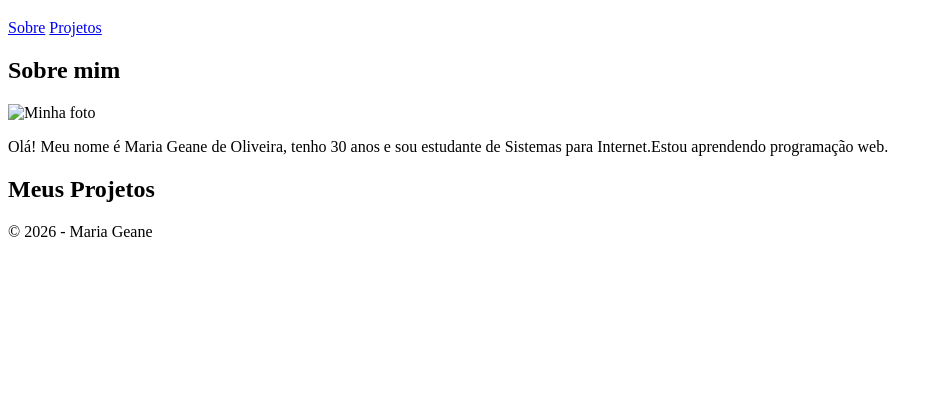
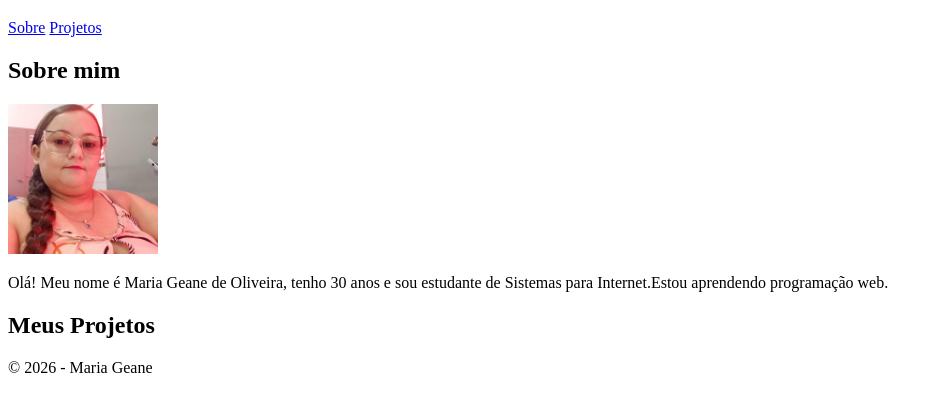
Before and after one commit to geane-star/Portf-lio-, a plain HTML site: page index.html in a window 1280 px wide. Shown: the part 61-472 px from the top of the page, without its empty margins (0-943 px from the left). Drawn offline with Linux system fonts and the light colour scheme.

Commit message:
Update image source for personal photo

```diff
--- a/index.html
+++ b/index.html
@@ -18,7 +18,7 @@
 
 <section id="sobre">
   <h2>Sobre mim</h2>
-  <img src="img/img.jpg" alt="Minha foto" width="150">
+  <img src="imgminha-foto.jpg" alt="Minha foto" width="150">
   <p>Olá! Meu nome é Maria Geane de Oliveira, tenho 30 anos e sou estudante de Sistemas para Internet.Estou aprendendo programação web.</p>
 </section>
 
```
